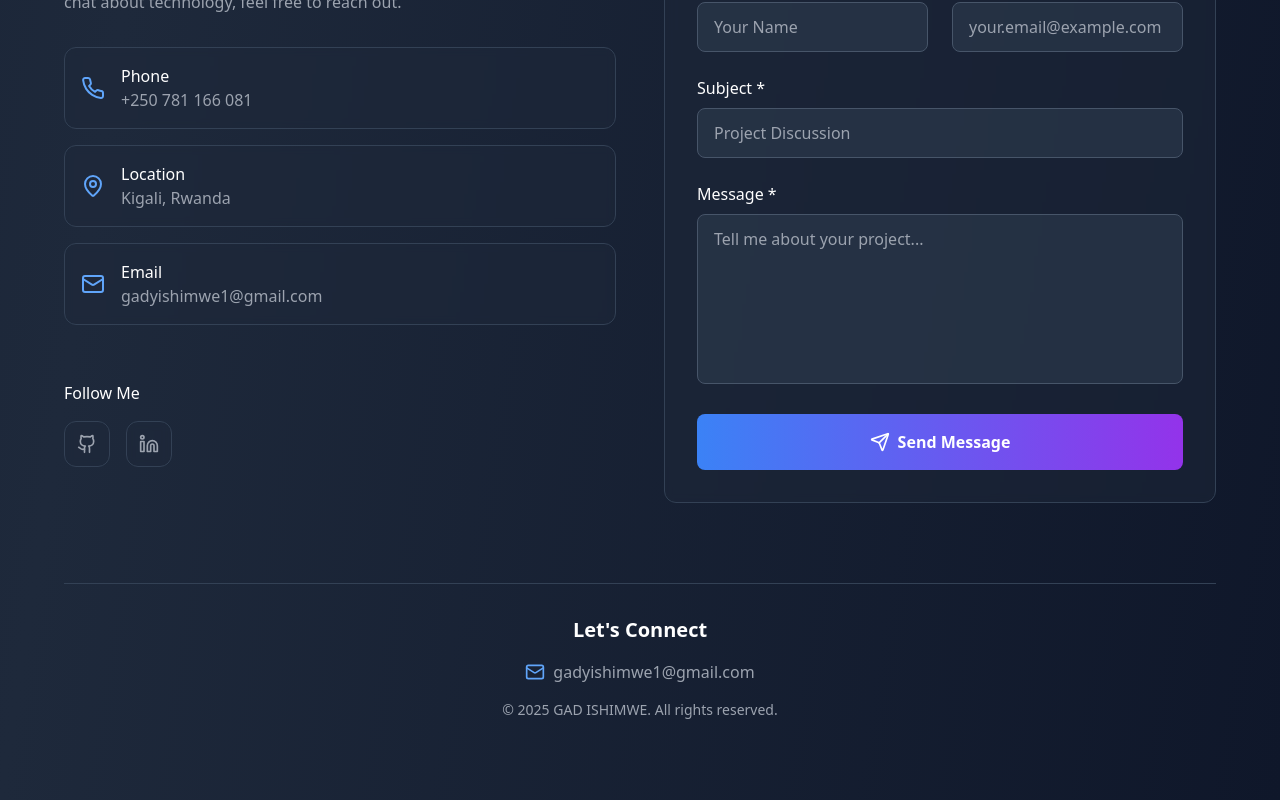
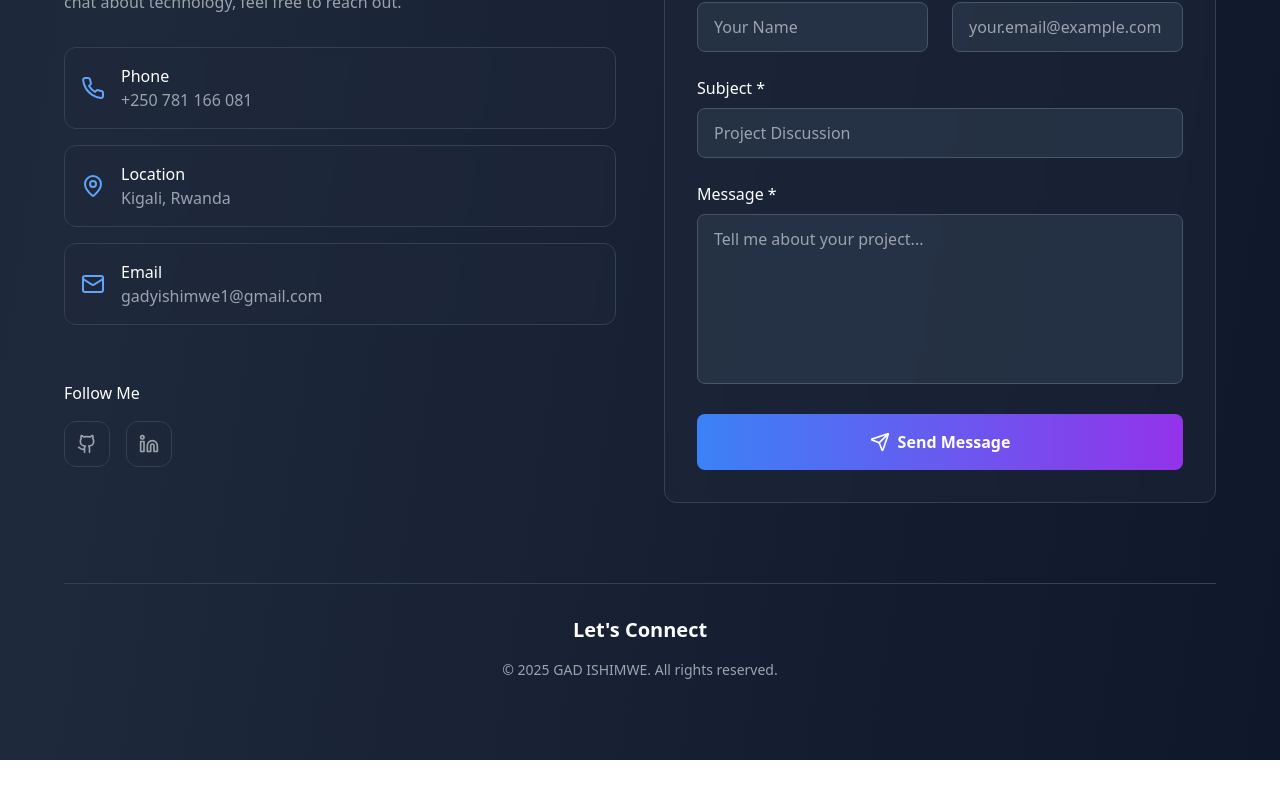
Before and after one commit to gadishiimwe/My-Portfolio-Website, a React (Vite) app: page / in a window 1280 px wide. Shown: the part 7420-8220 px from the top of the page. After the commit the page ends 8180 px from the top, so only its background shows below. Built offline with nearby package versions, Linux system fonts and the light colour scheme.

Commit message:
Remove Gmail from footer
Removed Gmail address from the footer contact information.

```diff
--- a/src/components/Contact.tsx
+++ b/src/components/Contact.tsx
@@ -1,4 +1,3 @@
-
 import { useState } from "react";
 import { Phone, MapPin, Send, Github, Linkedin, Mail } from "lucide-react";
 import { useToast } from "@/hooks/use-toast";
@@ -237,12 +236,6 @@ export const Contact = () => {
         <div className="mt-20 pt-8 border-t border-slate-700">
           <div className="text-center space-y-4">
             <h3 className="text-xl font-semibold text-white">Let's Connect</h3>
-            <div className="flex items-center justify-center space-x-2 text-gray-400">
-              <Mail className="w-5 h-5 text-blue-400" />
-              <a href="mailto:gadyishimwe1@gmail.com" className="hover:text-blue-400 transition-colors duration-200">
-                gadyishimwe1@gmail.com
-              </a>
-            </div>
             <p className="text-gray-400 text-sm">
               © 2025 GAD ISHIMWE. All rights reserved.
             </p>
```
